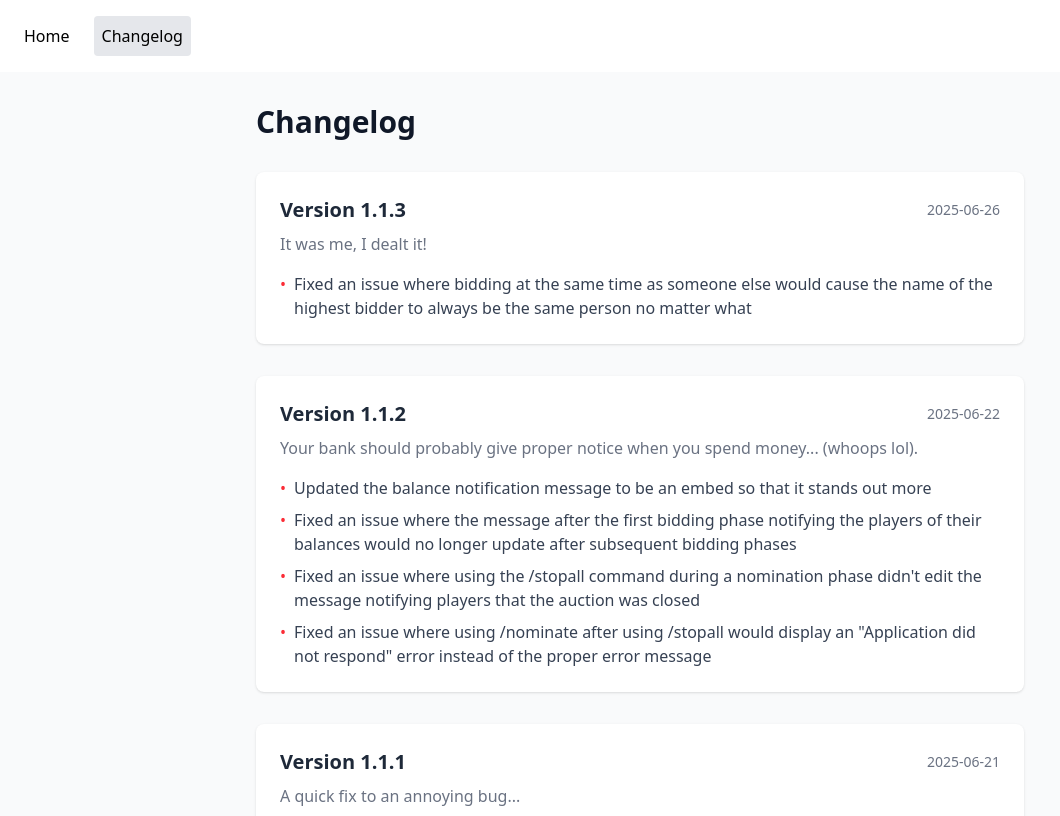
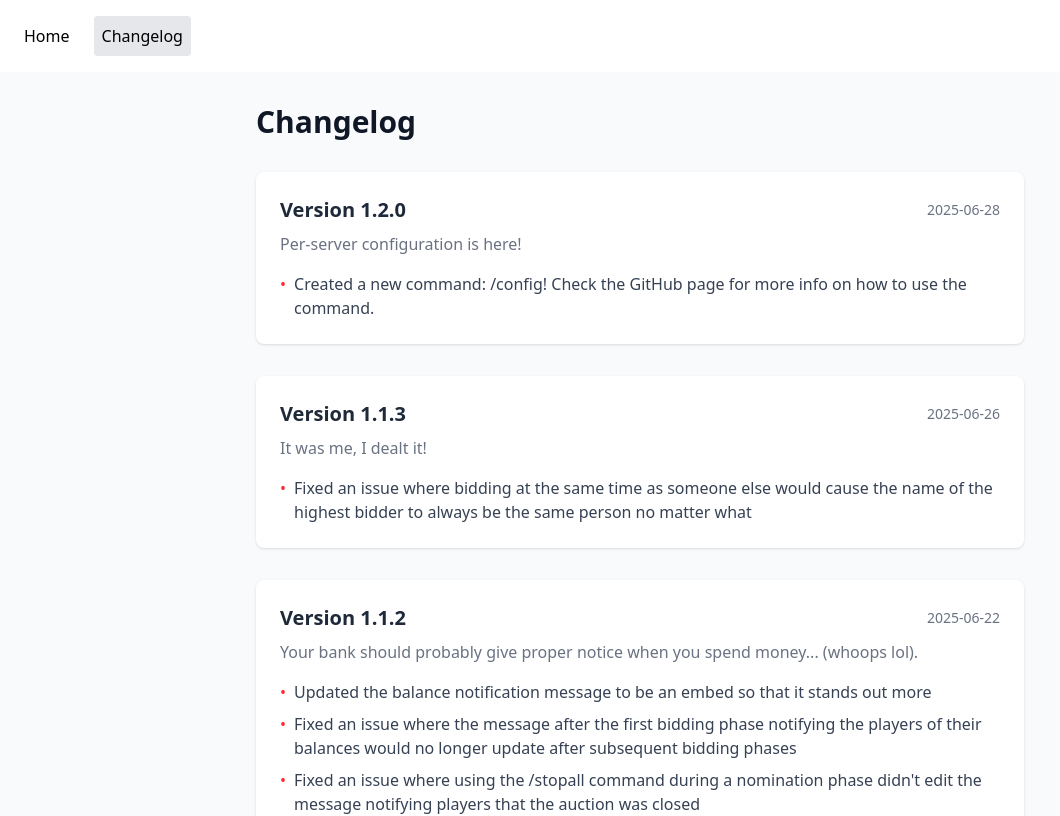
Before and after one commit to mehkij/poke-auction, a React (Vite) app in the folder frontend/: page /changelog in a window 1280 px wide. Shown: the top 816 px of the page, without its empty margins (0-1060 px from the left). Built offline with nearby package versions, Linux system fonts and the light colour scheme.

Commit message:
chore: update changelog and bump version

```diff
--- a/frontend/src/changelog.ts
+++ b/frontend/src/changelog.ts
@@ -6,6 +6,14 @@ type ChangelogEntry = {
 };
 
 export const changelog: ChangelogEntry[] = [
+  {
+    version: "1.2.0",
+    date: "2025-06-28",
+    description: "Per-server configuration is here!",
+    changes: [
+      "Created a new command: /config! Check the GitHub page for more info on how to use the command.",
+    ],
+  },
   {
     version: "1.1.3",
     date: "2025-06-26",
```
Also changed, not shown: 1 other file (tests, documents, lock files or other folders).
